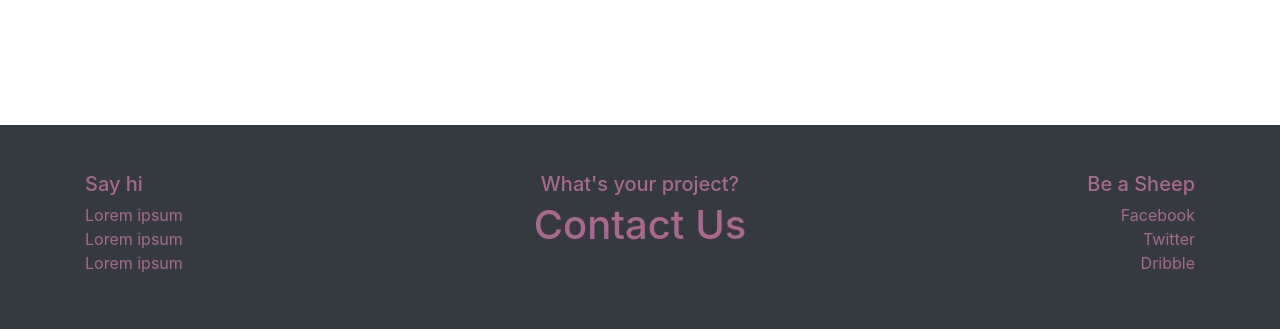
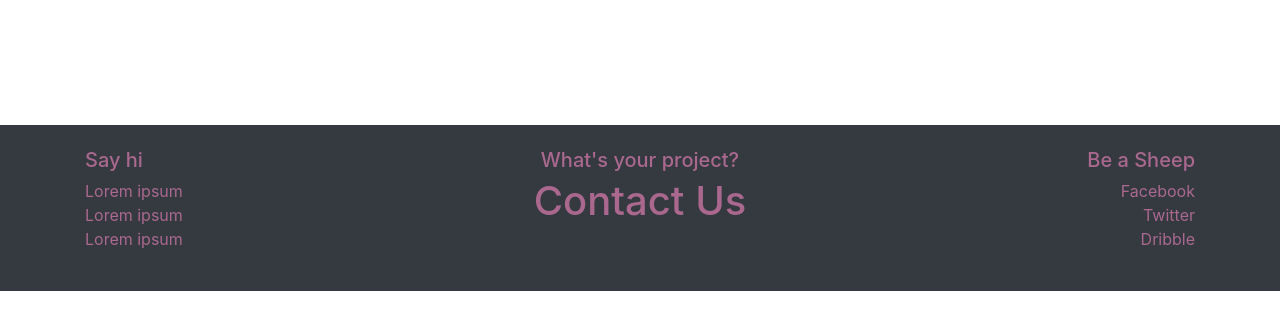
Before and after one commit to smontoro/bauhaus, a plain HTML site: page index.html in a window 1280 px wide. Shown: the part 3420-3749 px from the top of the page. After the commit the page ends 3711 px from the top, so only its background shows below. Drawn offline with nearby package versions, Linux system fonts and the light colour scheme.

Commit message:
adjusted padding

```diff
--- a/index.html
+++ b/index.html
@@ -117,7 +117,7 @@
 	</div>
 </div>
 
-<footer class="bg-dark p-5">
+<footer class="bg-dark p-4">
         <div class="container">
             <div class="row">
                 <div class="col-12 d-md-none text-center">
```
